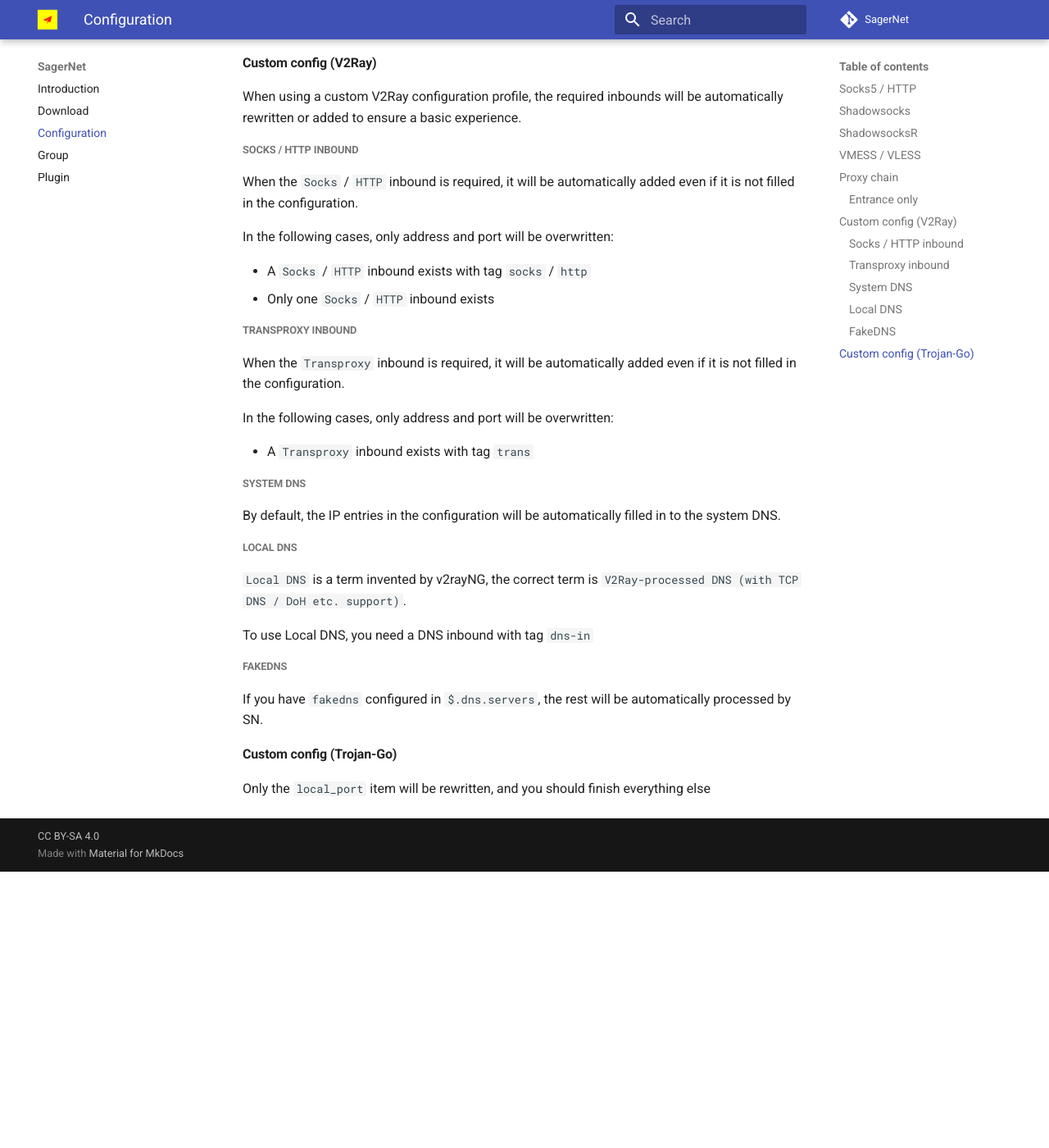
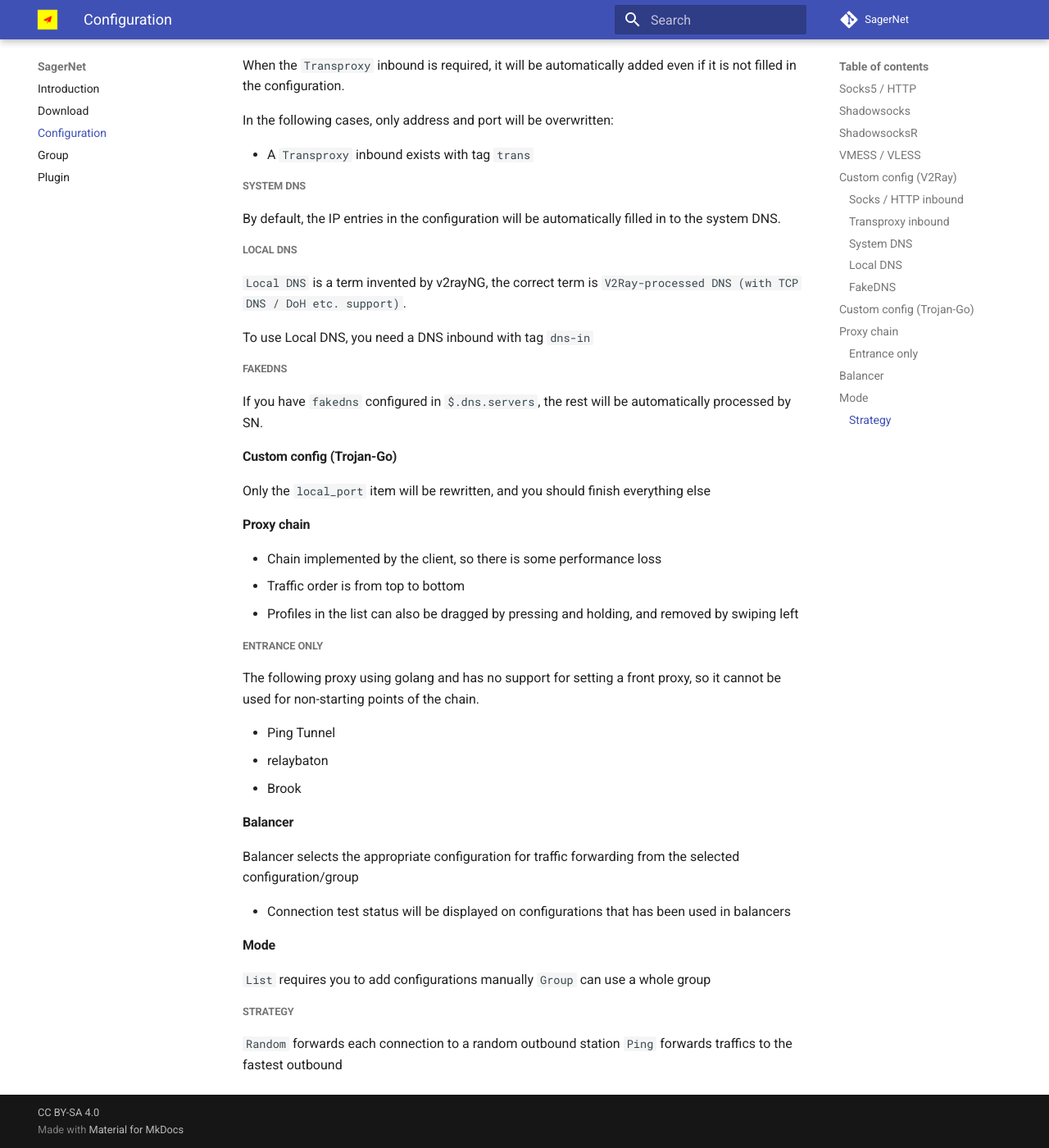
Before and after one commit to Okamisang/sagernet.fork, an MkDocs documentation site: the page built from docs/configuration.md, in a window 1280 px wide and 1400 px high, scrolled down 1232 px. Shown: the whole window at 82% size. Built offline with MkDocs 1.6.1 and Material for MkDocs 9.7.7, drawn with Linux system fonts in a browser that asks for light colours; comment, search, counter and statistics services are not loaded; before the commit the page ends 2295 px from its top, so only the background shows below that; some of the changed text lies outside the part shown.

Commit message:
Documents for balancer

```diff
--- a/docs/configuration.md
+++ b/docs/configuration.md
@@ -83,3 +70,34 @@
 #### Custom config (Trojan-Go)
 
 Only the `local_port` item will be rewritten, and you should finish everything else
+
+#### Proxy chain
+
+* Chain implemented by the client, so there is some performance loss
+* Traffic order is from top to bottom
+* Profiles in the list can also be dragged by pressing and holding, and removed by swiping left
+
+##### Entrance only
+
+The following proxy using golang and has no support for setting a front proxy, so it cannot be used for non-starting
+points of the chain.
+
+* Ping Tunnel
+* relaybaton
+* Brook
+
+#### Balancer
+
+Balancer selects the appropriate configuration for traffic forwarding from the selected configuration/group
+
+* Connection test status will be displayed on configurations that has been used in balancers
+
+#### Mode
+
+`List` requires you to add configurations manually
+`Group` can use a whole group
+
+##### Strategy
+
+`Random` forwards each connection to a random outbound station
+`Ping` forwards traffics to the fastest outbound
```
Also changed, not shown: other parts of docs/configuration.md (+4 -17 lines), docs/index.md (+10 -1 lines).
